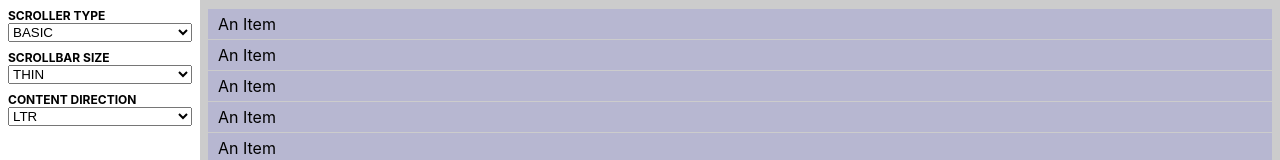
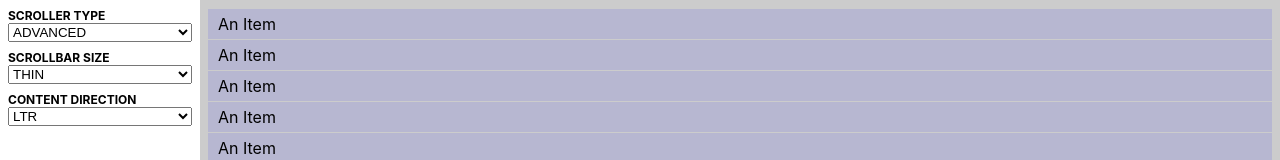
Before and after one commit to amadeus/experiment-cross-platform-scrollers, a React (Create React App) app: page / in a window 1280 px wide. Shown: the top 160 px of the page. Built offline with nearby package versions, Linux system fonts and the light colour scheme.

Commit message:
Rename more basics -> advanced

```diff
--- a/src/demos/Demo.tsx
+++ b/src/demos/Demo.tsx
@@ -6,14 +6,14 @@ import {ScrollbarSizes} from './Constants';
 import styles from './Demo.module.css';
 
 enum ScrollerTypes {
-  BASIC = 'BASIC',
+  ADVANCED = 'ADVANCED',
   LIST = 'LIST',
   MASONRY = 'MASONRY',
 }
 
 type ScrollTypeState = [ScrollerTypes, (event: React.ChangeEvent<HTMLSelectElement>) => void, React.ReactNode];
 function useScrollerType(): ScrollTypeState {
-  const [type, setType] = useState<ScrollerTypes>(ScrollerTypes.BASIC);
+  const [type, setType] = useState<ScrollerTypes>(ScrollerTypes.ADVANCED);
   const children = useMemo(
     () =>
       Object.keys(ScrollerTypes).map((type) => (
@@ -25,7 +25,7 @@ function useScrollerType(): ScrollTypeState {
   );
   const handleChange = useCallback(({currentTarget: {value}}: React.ChangeEvent<HTMLSelectElement>) => {
     switch (value) {
-      case ScrollerTypes.BASIC:
+      case ScrollerTypes.ADVANCED:
       case ScrollerTypes.LIST:
       case ScrollerTypes.MASONRY:
         setType(value);
@@ -107,7 +107,7 @@ export default function App() {
     case ScrollerTypes.MASONRY:
       Scroller = MasonryListExample;
       break;
-    case ScrollerTypes.BASIC:
+    case ScrollerTypes.ADVANCED:
     default:
       disableChunk = true;
       Scroller = ScrollerExample;
```
